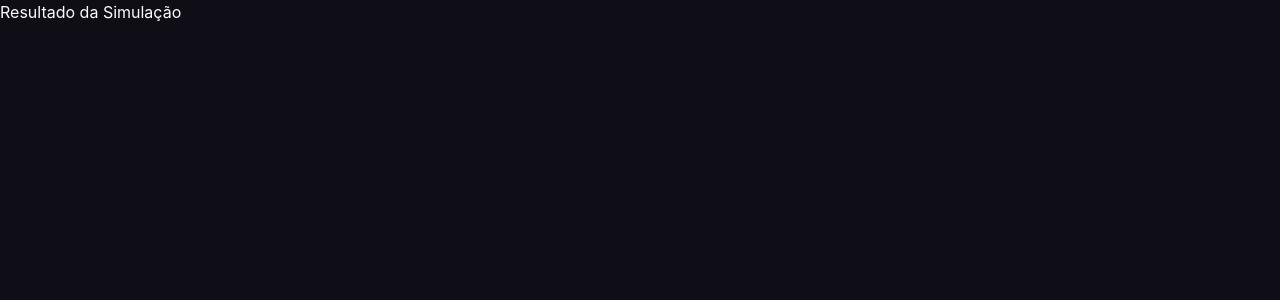
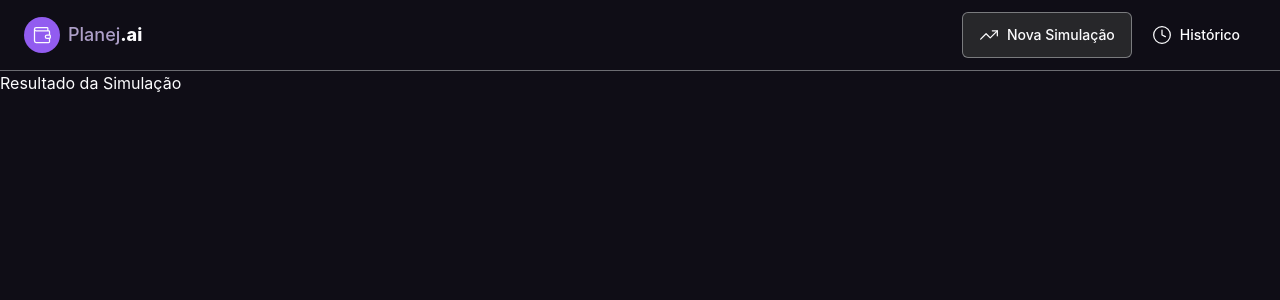
Before and after one commit to RenanFernandess/React-Tests, a React (Vite) app in the folder planejai/: page /resultado in a window 1280 px wide. Shown: the top 300 px of the page. Built offline with nearby package versions, Linux system fonts and the light colour scheme.

Commit message:
Planejai - Feat: Cria o header e o layout base da aplicação

```diff
--- /dev/null
+++ b/planejai/src/components/layout/RootLayout.tsx
@@ -0,0 +1,11 @@
+import { Outlet } from "react-router-dom";
+import { Header } from "../shared/Header";
+
+export function RootLayout() {
+  return (
+    <>
+      <Header />
+      <Outlet />
+    </>
+  )
+}
--- /dev/null
+++ b/planejai/src/components/shared/Header.tsx
@@ -0,0 +1,40 @@
+import { Clock, TrendingUp, Wallet } from "lucide-react";
+import { useNavigate } from "react-router-dom";
+import { Button } from "./Button";
+
+export function Header() {
+  const navigate = useNavigate();
+
+  return (
+    <header className="border-b border-(--border) px-6 py-3">
+      <nav className="flex items-center justify-between">
+        <div className="flex items-center gap-2">
+          <div className="bg-primary flex h-9 w-9 items-center justify-center rounded-full">
+            <Wallet size={20} className="text-primary-foreground" />
+          </div>
+          <span className="text-lg">
+            <span className="text-muted-foreground font-medium">Planej</span>
+            <span className="font-extrabold">.ai</span>
+          </span>
+        </div>
+
+        <div className="flex items-center gap-1">
+          <Button
+            variant="secondary"
+            Icon={TrendingUp}
+            onClick={() => void navigate("/")}
+          >
+            <span className="hidden sm:inline">Nova Simulação</span>
+          </Button>
+          <Button
+            variant="gost"
+            Icon={Clock}
+            onClick={() => void navigate("/historico")}
+          >
+            <span className="hidden sm:inline">Histórico</span>
+          </Button>
+        </div>
+      </nav>
+    </header>
+  )
+}
--- a/planejai/src/router.tsx
+++ b/planejai/src/router.tsx
@@ -1,9 +1,11 @@
+import { PiggyBank } from "lucide-react";
 import { createBrowserRouter } from "react-router-dom";
+import { RootLayout } from "./components/layout/RootLayout";
 import { Button } from "./components/shared/Button";
-import { PiggyBank } from "lucide-react";
 
 export const router = createBrowserRouter([
   {
+    element: <RootLayout />,
     children: [
       {
         path: "/",
```
